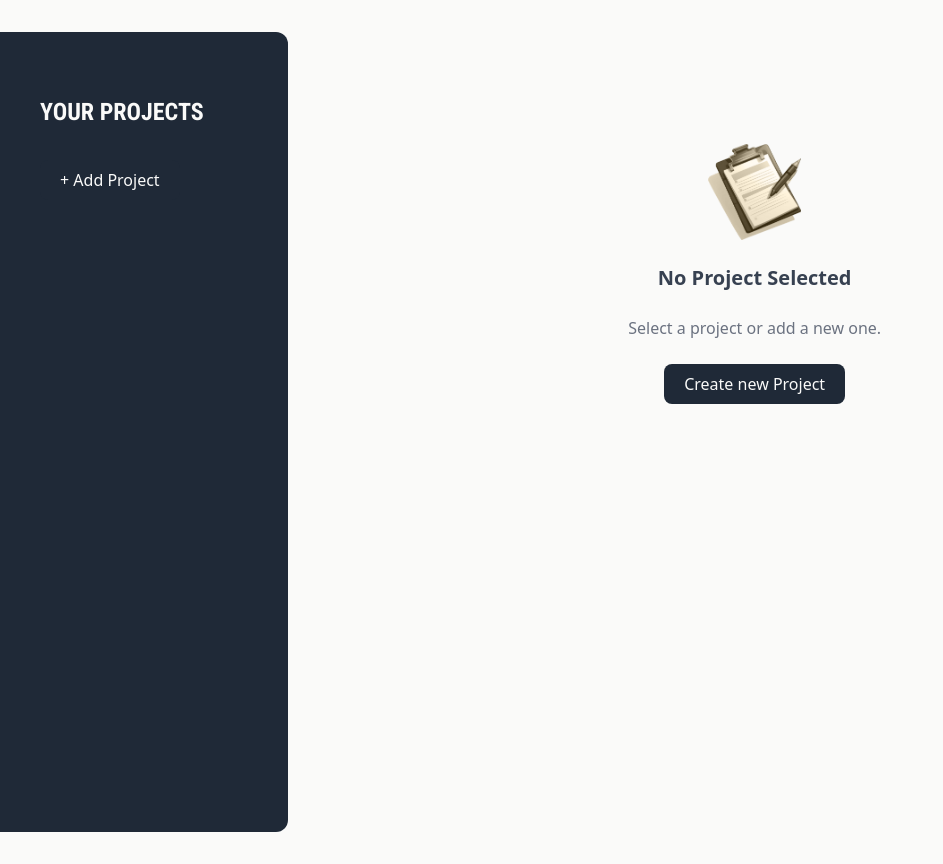
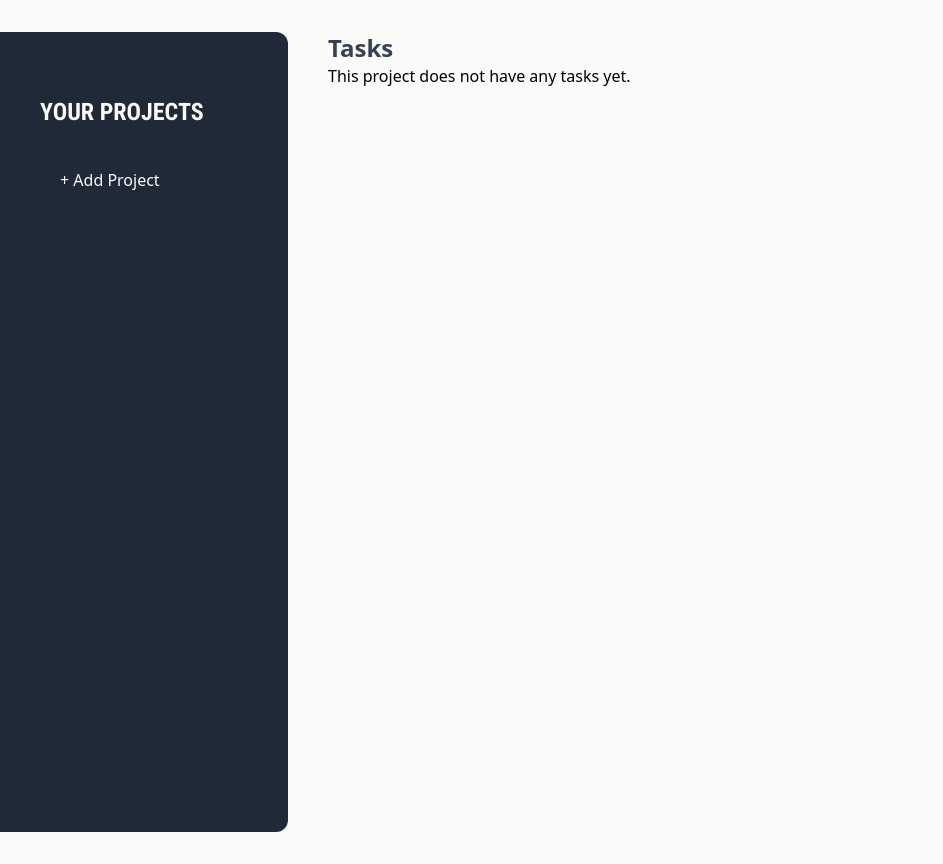
Before and after one commit to Marek-Kosmowski/project-react-management-app, a React (Vite) app: page / in a window 1280 px wide. Shown: the whole page, without its empty margins (0-943 px from the left). Built offline with nearby package versions, Linux system fonts and the light colour scheme.

Commit message:
Create Tasks component and add basic styles to elements

```diff
--- a/src/App.jsx
+++ b/src/App.jsx
@@ -1,8 +1,11 @@
 import NewProject from './components/NewProject';
 import ProjectsSidebar from './components/ProjectsSidebar';
 import DefaultBackground from './components/DefaultBackground';
+import DisplayProjectInfo from './components/DisplayProjectInfo';
 import { useState } from 'react';
-import DisplayProjectInfo from './components/DisplayProjectInfo';
+
+import Tasks from './components/Tasks';
+
 function App() {
   const [newProject, setNewProject] = useState({
     projectId: undefined,
@@ -41,8 +44,6 @@ function App() {
 
   let content;
 
-  console.log(selectedProject);
-
   if (newProject.projectId === null && !selectedProject) {
     content = (
       <NewProject
@@ -62,14 +63,14 @@ function App() {
         inputData={newProject}
         onSelect={handleSelectProjectBtn}
       />
-
       {/* {!newProject ? (
         <DefaultBackground onChange={handleNewProjectButton} />
       ) : (
         <NewProject onChange={() => setNewProject(false)} />
       )} */}
-      {content}
-      {selectedProject && <DisplayProjectInfo onSelect={selectedProject} />}
+      {/* {content}
+      {selectedProject && <DisplayProjectInfo onSelect={selectedProject} />} */}
+      <Tasks />
     </main>
   );
 }
--- a/src/components/Input.jsx
+++ b/src/components/Input.jsx
@@ -5,6 +5,7 @@ const Input = forwardRef(function ({ label, textarea, ...props }, ref) {
 
   const classInput =
     'w-full p-1 border-b-2 border-gray-700 bg-gray-200 rounded focus:outline-none';
+
   return (
     <p className='flex flex-col gap-2 my-4'>
       <label
--- /dev/null
+++ b/src/components/Tasks.jsx
@@ -0,0 +1,12 @@
+import Input from './Input';
+import Button from './Button';
+
+export default function Tasks() {
+  return (
+    <section>
+      <h2 className='text-2xl font-bold text-gray-700'>Tasks</h2>
+      <p className='text-base'>This project does not have any tasks yet.</p>
+      <ul></ul>
+    </section>
+  );
+}
```
